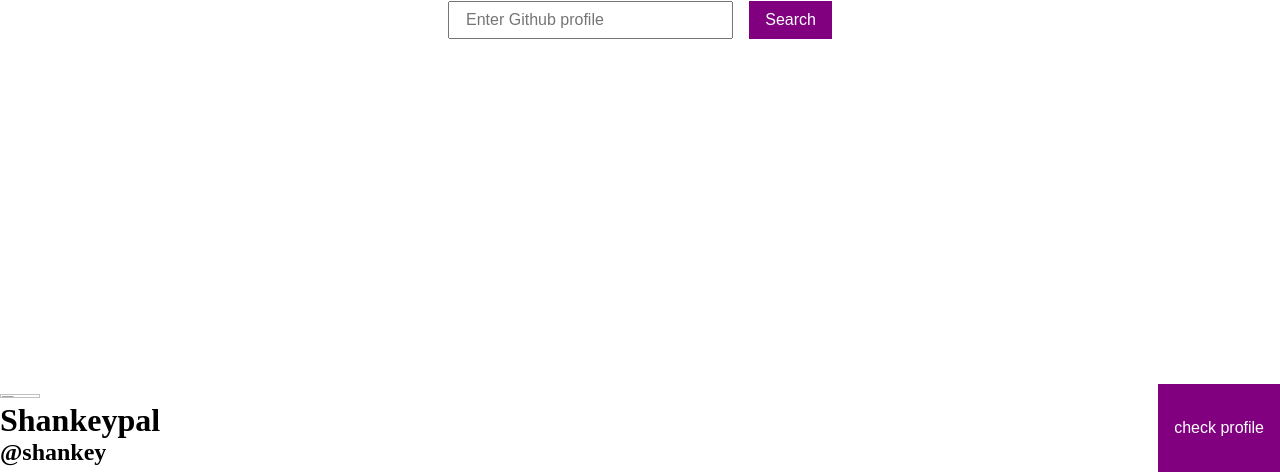
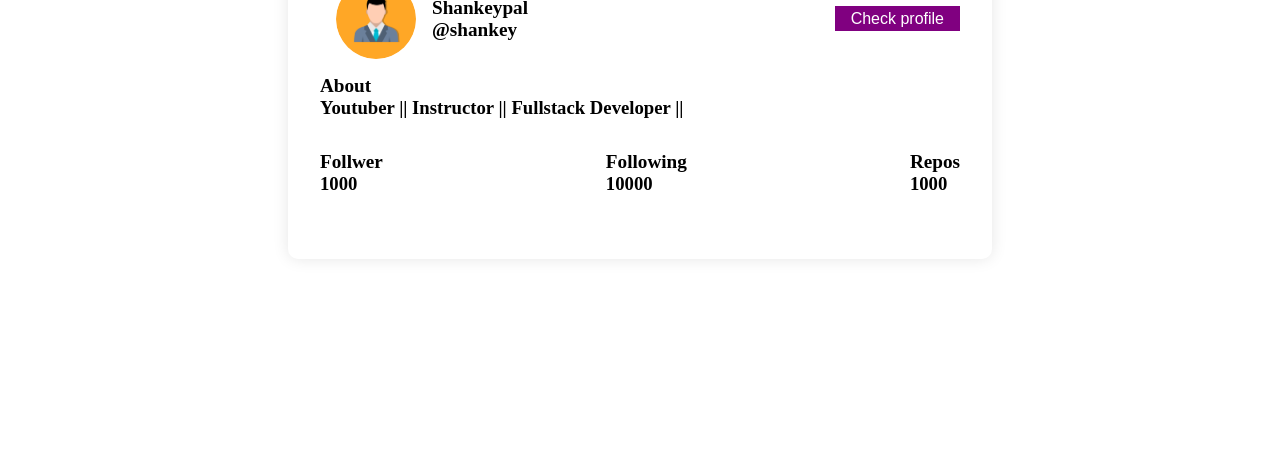
Before and after one commit to ShankeyPal07/git-hub-profile-search, a plain HTML site: page index.html in a window 1280 px wide. Shown: the part 416-888 px from the top of the page. After the commit the page ends 800 px from the top, so only its background shows below. Drawn offline with Linux system fonts and the light colour scheme.

Commit message:
update feat

```diff
--- a/index.html
+++ b/index.html
@@ -14,22 +14,37 @@
 
         <button class="btn">Search</button>
       </div>
-
-    </div>
-
-    <!-- card container -->
-
       <div class="card-container">
         <div class="avtar flex">
-        <div class="avatar-img">
-          <img src="" alt="" />
+          <div class="avatar-img flex">
+            <img src="./images/—Pngtree—vector users icon_4144740.png" alt="" />
             <div class="avtar-desc">
               <h1>Shankeypal</h1>
               <h2>@shankey</h2>
             </div>
           </div>
-        <button class="btn">check profile</button>
+          <button class="btn    ">Check profile</button>
+        </div>
+        <div class="about">
+          <h2>About</h2>
+          <h3>Youtuber || Instructor || Fullstack Developer ||</h3>
+        </div>
+        <div class="last">
+            <div class="follower">
+                <h2>Follwer</h2>
+                <h3>1000</h3>
+            </div>
+            <div class="following">
+                <h2>Following</h2>
+                <h3>10000</h3>
+            </div>
+            <div class="repos">
+                <h2>Repos</h2>
+                <h3>1000</h3>
             </div>
         </div>
+      </div>
+    </div>
+
   </body>
 </html>
--- a/style.css
+++ b/style.css
@@ -1,19 +1,19 @@
-*{
+* {
     margin: 0;
     padding: 0;
 
 }
 
-body{
+body {
     height: 100%;
     width: 100%;
 }
 
-.flex{
+.flex {
     display: flex;
 }
 
-.container{
+.container {
     height: 100vh;
     justify-content: center;
     align-items: center;
@@ -21,25 +21,25 @@ body{
     gap: 1rem;
 }
 
-.container h1{
+.container h1 {
     font-size: 3rem;
 }
 
-.search-container{
-    width: 30%;
+.search-container {
+    width: 60%;
     display: flex;
     /* border: 1px solid black; */
     gap: 1rem;
 
 }
 
-.search-container input{
+.search-container input {
     width: 100%;
     padding: 0.5rem 1rem;
     font-size: 1em;
 }
 
-.btn{
+.btn {
     background-color: purple;
     color: white;
     border: none;
@@ -47,21 +47,59 @@ body{
     font-size: 1em;
 }
 
-.btn:hover{
+.btn:hover {
     background-color: rgb(241, 3, 241);
 }
 
-.btn:active{
+.btn:active {
     background-color: blueviolet;
 }
 
-.avtar{
+.avtar {
     justify-content: space-between;
+    /* border: 2px solid black; */
+    align-items: center;
 
 }
 
-.avatar-img img{
-    width: 50%;
-    height: 20%;
+.avatar-img img {
+    width: 5rem;
+    border-radius: 50%;
+
 
 }
+
+
+.avatar-img {
+    align-items: center;
+    gap: 1rem;
+    margin: 1rem;
+
+}
+
+
+.card-container{
+    /* width: 50%; */
+    min-width: 50%;
+    padding: 4rem 2rem;
+    box-shadow: 0 0 1rem rgba(0, 0, 0, 0.1);
+    margin-top: 4rem;
+    border-radius: 10px;
+}
+
+.profile-btn{
+    flex: none;
+}
+
+
+.avtar-desc h1 , h2{
+    font-size: 1.2em;
+}
+
+
+.last{
+    display: flex;
+    justify-content: space-between;
+    align-items: center;
+    margin-top: 2rem;
+}
```
Also changed, not shown: images/—Pngtree—vector users icon_4144740.png (added), 1 other file. Lines whose indentation alone changed are shown as unchanged.
